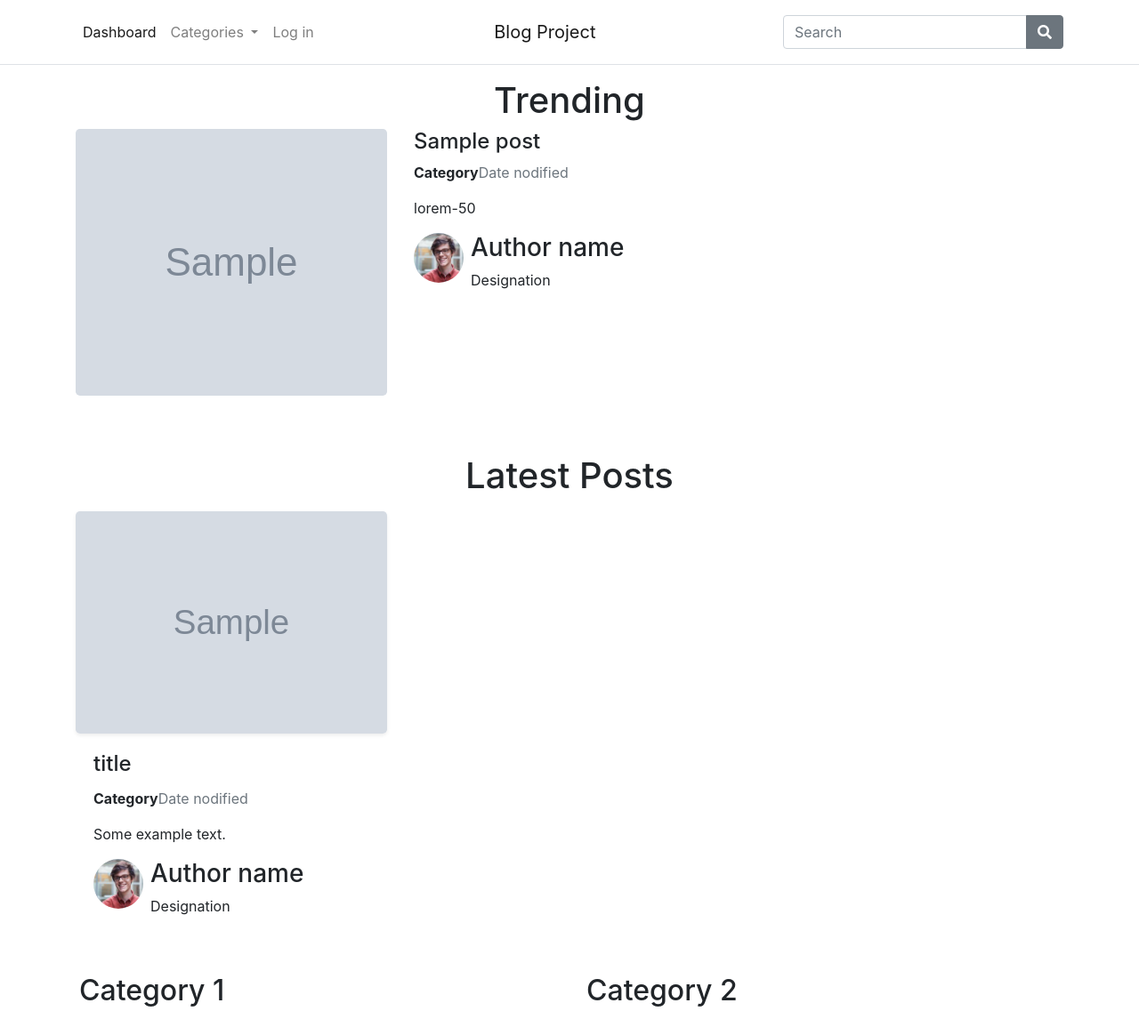
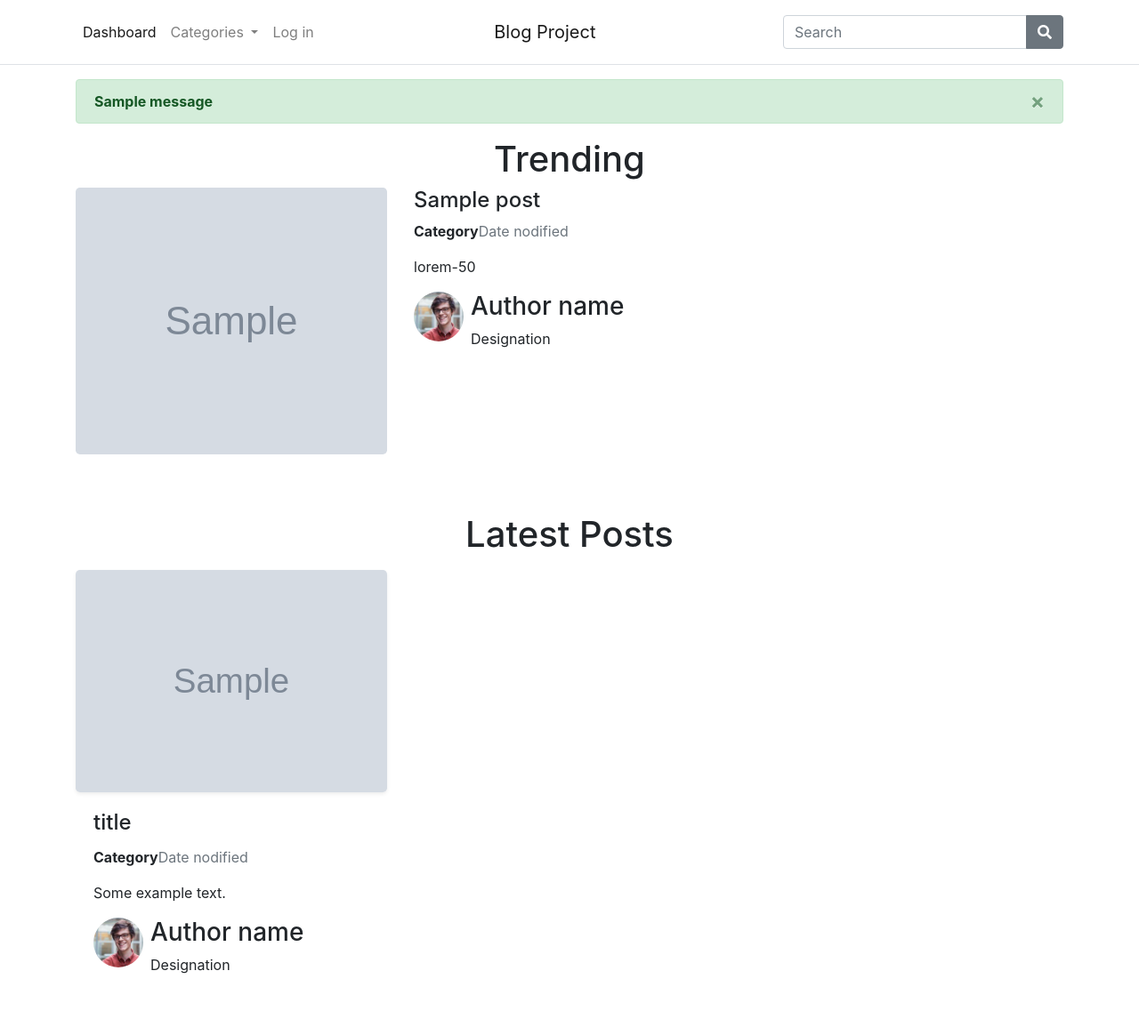
Before and after one commit to muskan221/Django-Blog, a Django app: page /posts/ in a window 1280 px wide. Shown: the top 1155 px of the page at 89% size. Run offline with Django 3.2, Linux system fonts and the light colour scheme; tables that the repository leaves empty hold one stand-in row (values such as "Sample post"); grey boxes marked "Sample" are stand-in pictures; one stand-in notice (Sample message) is shown; some libraries are stand-ins or nearby versions.

Commit message:
messages on create, update and delete

```diff
--- a/posts/templates/base.html
+++ b/posts/templates/base.html
@@ -20,6 +20,8 @@
   <body>
 
 {% include 'includes/navbar.html'%}
+{% include 'includes/messages.html'%}
+
 
 {% block 'body-content' %}
 
--- /dev/null
+++ b/posts/templates/includes/messages.html
@@ -0,0 +1,16 @@
+{% if messages %}
+    <div class="container mt-3">
+        {% for message in messages %}
+            {% if message.tags == 'error' %}
+            <div class="alert alert-danger alert-dismissible">
+            {% elif message.tags == 'debug' %}
+            <div class="alert alert-secondary alert-dismissible">
+            {% else %}
+            <div class="alert alert-{{message.tags}} alert-dismissible">
+            {% endif %}
+                <a href="#" class="close" data-dismiss="alert" aria-label="close">&times;</a>
+                <strong>{{message}}</strong>
+            </div>
+        {% endfor %}
+    </div>
+{% endif %}
--- a/posts/views.py
+++ b/posts/views.py
@@ -7,6 +7,7 @@ from django.contrib.auth.decorators import login_required
 from django.core.exceptions import  BadRequest, PermissionDenied
 from django.core.paginator import Paginator
 from django.db.models import Q
+from django.contrib import messages
 
 # Create your views here.
 def post(request,slug):
@@ -48,9 +49,10 @@ def create(request):
         if form.is_valid():
             form.instance.author = request.user
             post = form.save()
+            messages.success(request, f"{post.title}  post created successfully")
             #return HttpResponse(post.title)
             return redirect("post", slug=post.slug)
-
+        messages.error(request, f"Error while creating a post")
     else:
         form = PostForm()
 
@@ -91,9 +93,10 @@ def update(request, slug):
         if form.is_valid():
             # form.instance.author = request.user
             post = form.save()
+            messages.success(request, f"{post.title}  post updated successfully ")
             #return HttpResponse(post.title)
             return redirect("post", slug=post.slug)
-
+        messages.error(request, f"Error while updating a post")
     else:
         form = PostForm(instance=post)
 
@@ -105,15 +108,14 @@ def update(request, slug):
 
 @login_required
 def delete(request):
-    print("->", request.POST)
     if request.method == 'POST':
-        print("->", request.POST)
         post = get_object_or_404(Post, slug=request.POST.get("slug", None))
         if request.user != post.author:
             raise PermissionDenied()
 
         post.deleted_at = datetime.datetime.now()
         post.save()
+        messages.success(request, f"{post.title}  post Moved to Thrash")
         return redirect("my_posts")
     else:
         raise BadRequest()
@@ -136,6 +138,7 @@ def restore(request, slug):
 
         post.deleted_at = None
         post.save()
+        messages.success(request, f"{post.title} Restored")
         return redirect("my_posts")
     else:
         raise BadRequest()
@@ -147,10 +150,10 @@ def permanent_delete(request):
         if request.user != post.author:
             raise PermissionDenied()
         post.delete()
+        messages.success(request, f"{post.title}  Post Deleted successfully")
         return redirect("my_posts")
     else:
         raise BadRequest()
-
 
 
 @login_required
@@ -176,6 +179,9 @@ def search(request):
 
     search = request.GET.get("search", "")
     posts = Post.query.filter(Q(title__icontains=search) | Q(content__icontains=search))
+    if not posts:
+        # posts -> collection
+        messages.info(request, f"No Posts found for search result - {search}")
     paginator = Paginator(posts, 2)
     is_paginated = paginator.num_pages > 1
     page = request.GET.get("page", 1)
```
